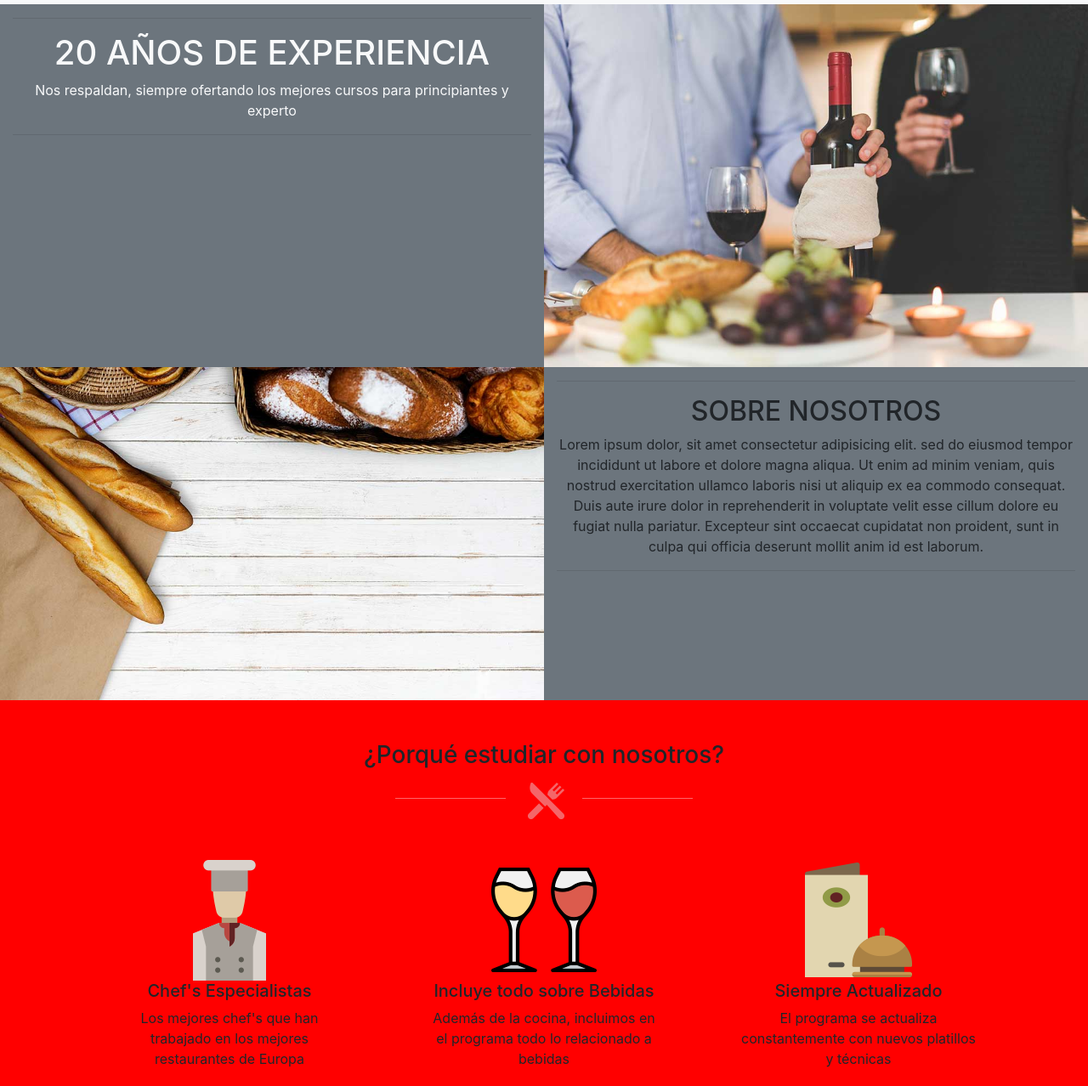
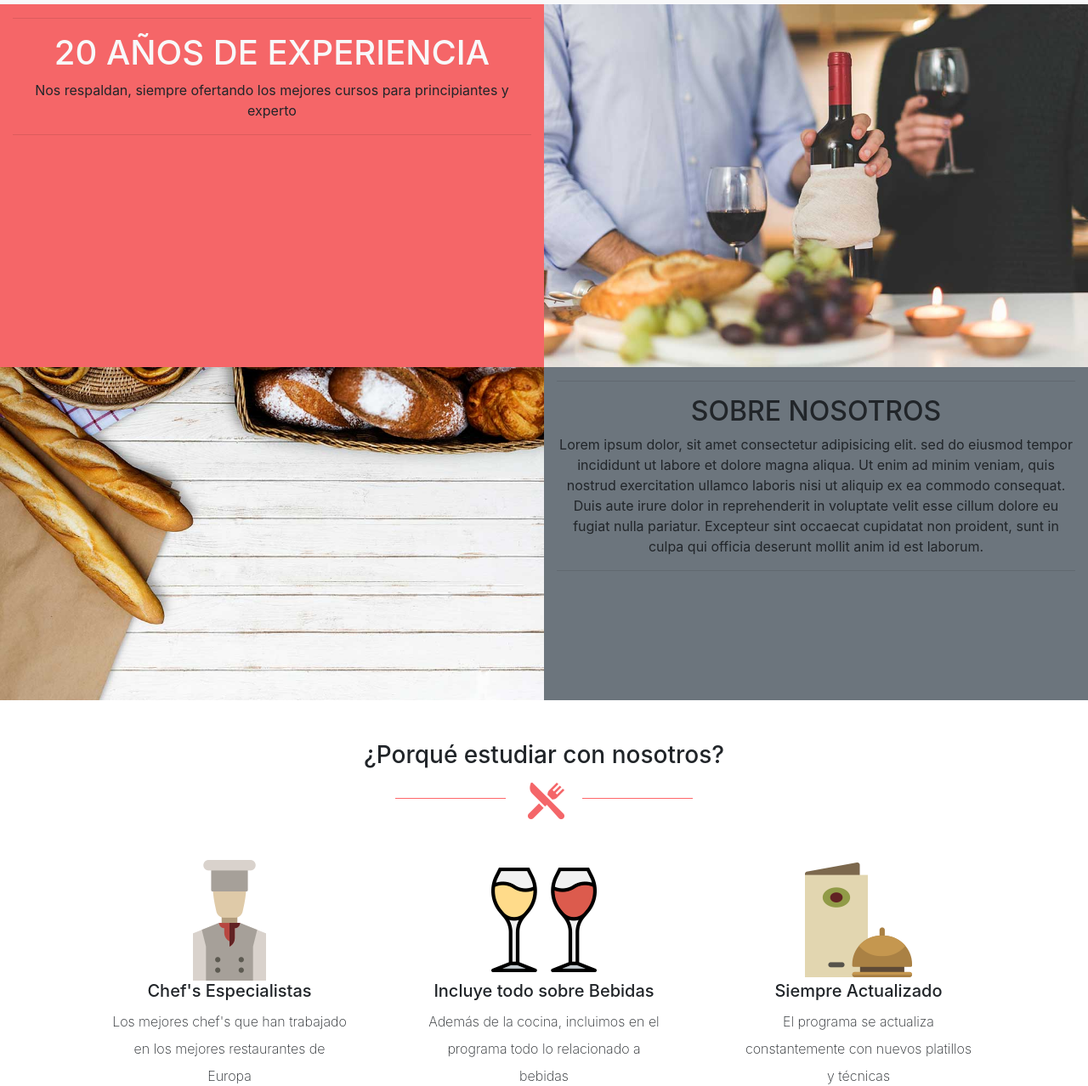
Before and after one commit to Andreina14-hub/examen-final, a plain HTML site: page index.html in a window 1280 px wide. Shown: the part 101-1379 px from the top of the page at 85% size. Drawn offline with nearby package versions, Linux system fonts and the light colour scheme.

Commit message:
confirmar en main

```diff
--- a/index.html
+++ b/index.html
@@ -46,10 +46,10 @@
 	<main>
 		<div class="container-fluid">
 			<div class="row">
-				<div class="col-md-6 bg-secondary">
+				<div class="col-md-6 bg-p">
 					<hr class="light">
-					<h1 class="text-md-center text-light ">20 AÑOS DE EXPERIENCIA</h1>
-					<p class="text-md-center text-light">Nos respaldan, siempre ofertando los mejores
+					<h1 class="text-md-center text-light">20 AÑOS DE EXPERIENCIA</h1>
+					<p class="text-md-center roob-light">Nos respaldan, siempre ofertando los mejores
 						cursos para principiantes y experto
 					</p>
 					<hr class="light">
@@ -67,7 +67,7 @@
 					<!-- <div class="sidebar"> -->
 					<hr class="">
 					<h2 class="text-md-center  ">SOBRE NOSOTROS</h2>
-					<p class="text-md-center ">Lorem ipsum dolor, sit amet consectetur adipisicing elit. sed do eiusmod
+					<p class="text-md-center roob-light ">Lorem ipsum dolor, sit amet consectetur adipisicing elit. sed do eiusmod
 						tempor incididunt ut labore et dolore magna aliqua. Ut enim ad minim veniam,
 						quis nostrud exercitation ullamco laboris nisi ut aliquip ex ea commodo
 						consequat. Duis aute irure dolor in reprehenderit in voluptate velit esse
@@ -88,18 +88,18 @@
 						<div class="col-md-center text-center w-25">
 							<img src="./img/icono_chef.png" alt="" class="img-fluid">
 							<h5>Chef's Especialistas</h4>
-								<p>Los mejores chef's que han trabajado en los mejores restaurantes de Europa</p>
+								<p class="rob-light li-h" >Los mejores chef's que han trabajado en los mejores restaurantes de Europa</p>
 						</div>
 						<div class="col-md-center text-center  w-25">
 							<img src="./img/icono_vino.png" alt="" class="img-fluid">
 							<h5>Incluye todo sobre Bebidas</h4>
-								<p>Además de la cocina, incluimos en el programa todo lo relacionado a bebidas
+								<p class="rob-light li-h">Además de la cocina, incluimos en el programa todo lo relacionado a bebidas
 								</p>
 						</div>
 						<div class="col-md-center text-center w-25">
 							<img src="./img/icono_menu.png" alt="" class="img-fluid">
 							<h5>Siempre Actualizado</h4>
-								<p>El programa se actualiza constantemente con nuevos platillos y técnicas
+								<p class="rob-light li-h">El programa se actualiza constantemente con nuevos platillos y técnicas
 								</p>
 						</div>
 					</div><!-- row align-->
--- a/style.css
+++ b/style.css
@@ -2,5 +2,13 @@
 
 body {
 	font-family: 'Roboto', 'Roboto-thin', 'Roboto-light', sans-serif, ;
-	background-color: red;
 }
+.bg-p{
+	 background-color:#f56668 ;
+}
+.rob-light{
+	font-weight: 200;
+}
+.li-h{
+	line-height: 2;
+}
```
